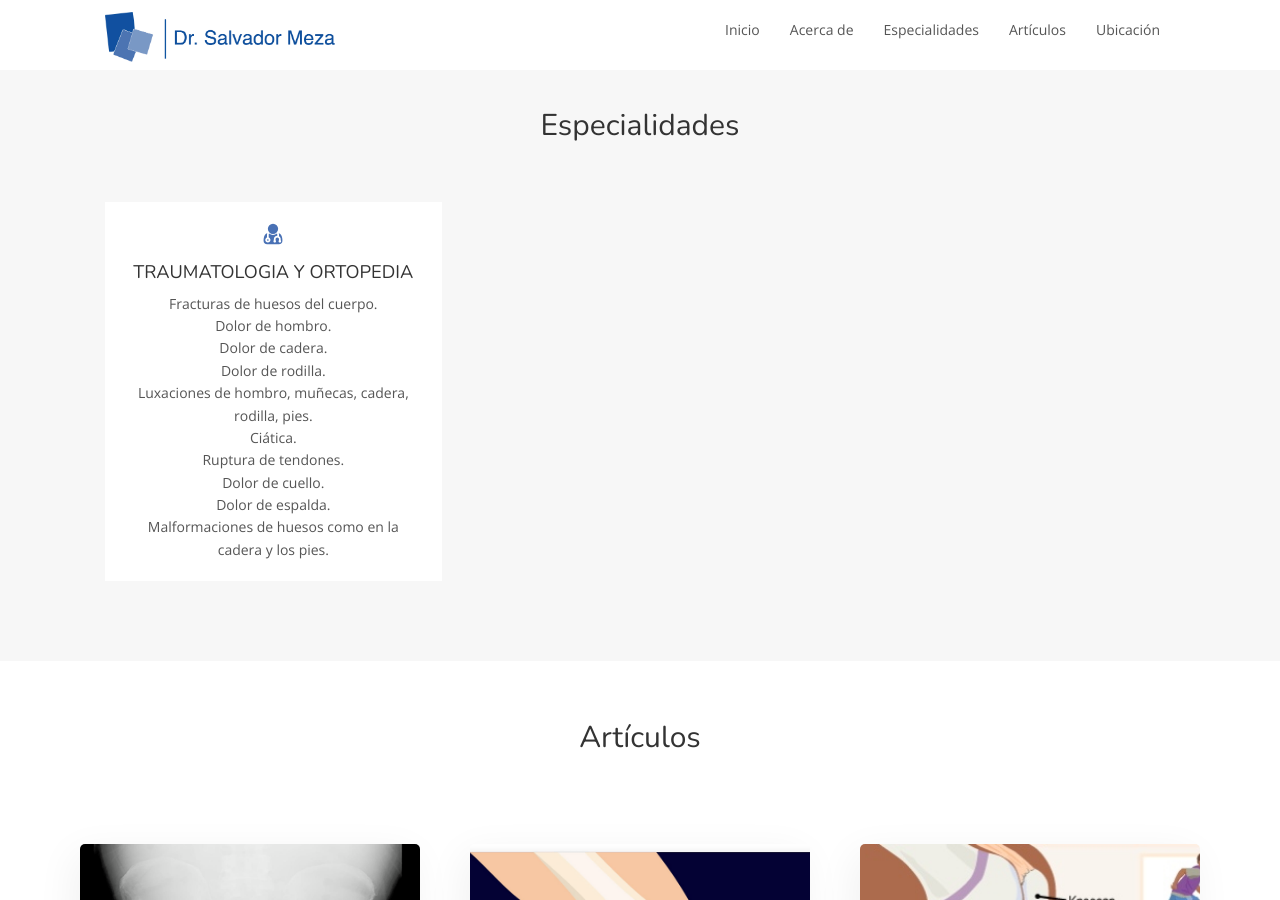
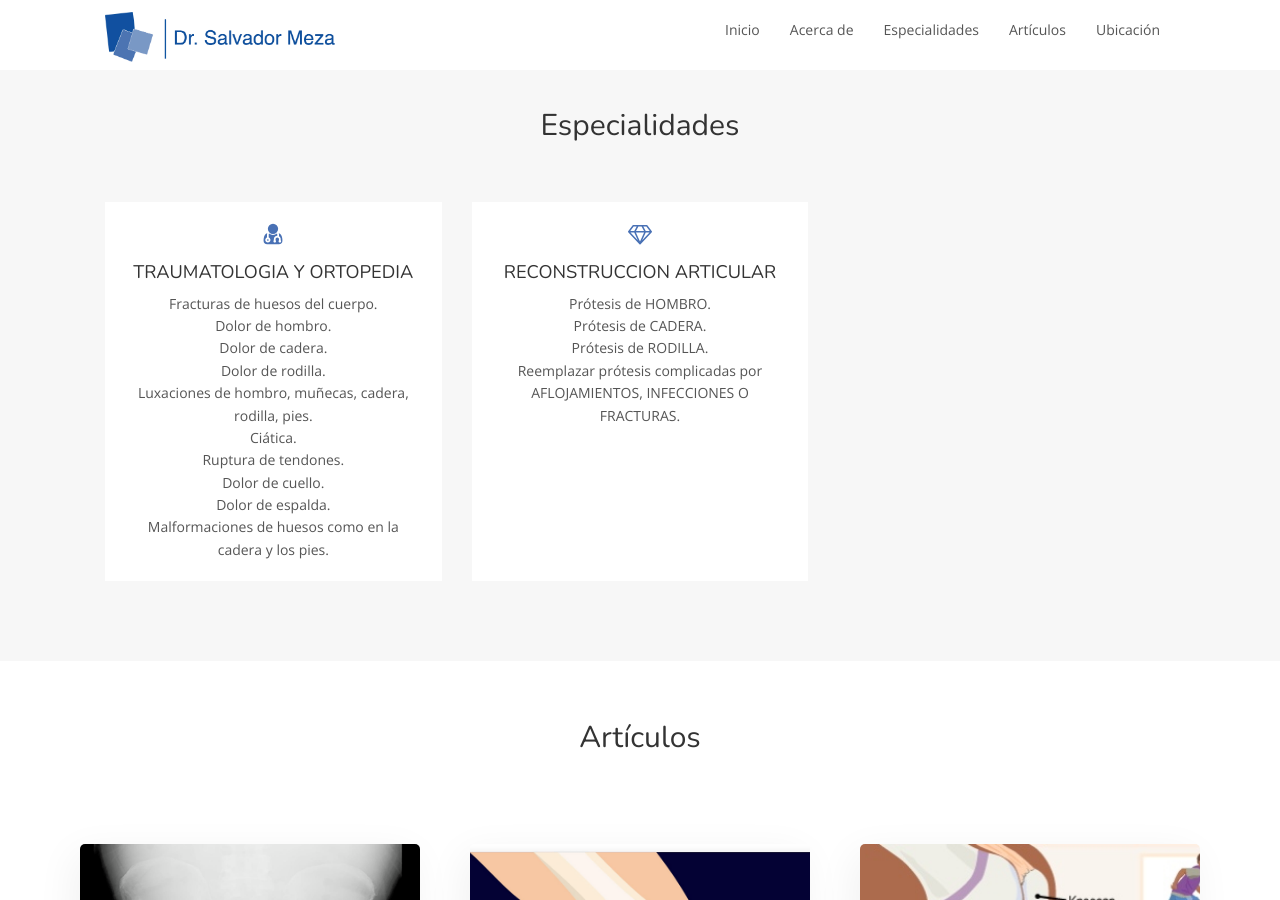
Before and after one commit to kecho05/dr, a Jekyll site: the page built from index.html, in a window 1280 px wide and 900 px high, scrolled down 1966 px. Built offline with Jekyll 4.4.1, drawn with Linux system fonts in a browser that asks for light colours; nearby versions of some CDN libraries.

Commit message:
Update treatments.yml

```diff
--- a/_data/treatments.yml
+++ b/_data/treatments.yml
@@ -1,3 +1,7 @@
 - icon: icon-user-md
   title: TRAUMATOLOGIA Y ORTOPEDIA
   description: Fracturas de huesos del cuerpo.</br>Dolor de hombro.</br>Dolor de cadera.</br>Dolor de rodilla.</br>Luxaciones de hombro, muñecas, cadera, rodilla, pies.</br>Ciática.</br>Ruptura de tendones.</br>Dolor de cuello.</br>Dolor de espalda.</br>Malformaciones de huesos como en la cadera y los pies.
+
+- icon: icon-diamond
+  title: RECONSTRUCCION ARTICULAR
+  description: Prótesis de HOMBRO.</br>Prótesis de CADERA.</br>Prótesis de RODILLA.</br>Reemplazar prótesis complicadas por AFLOJAMIENTOS, INFECCIONES O FRACTURAS.
```
